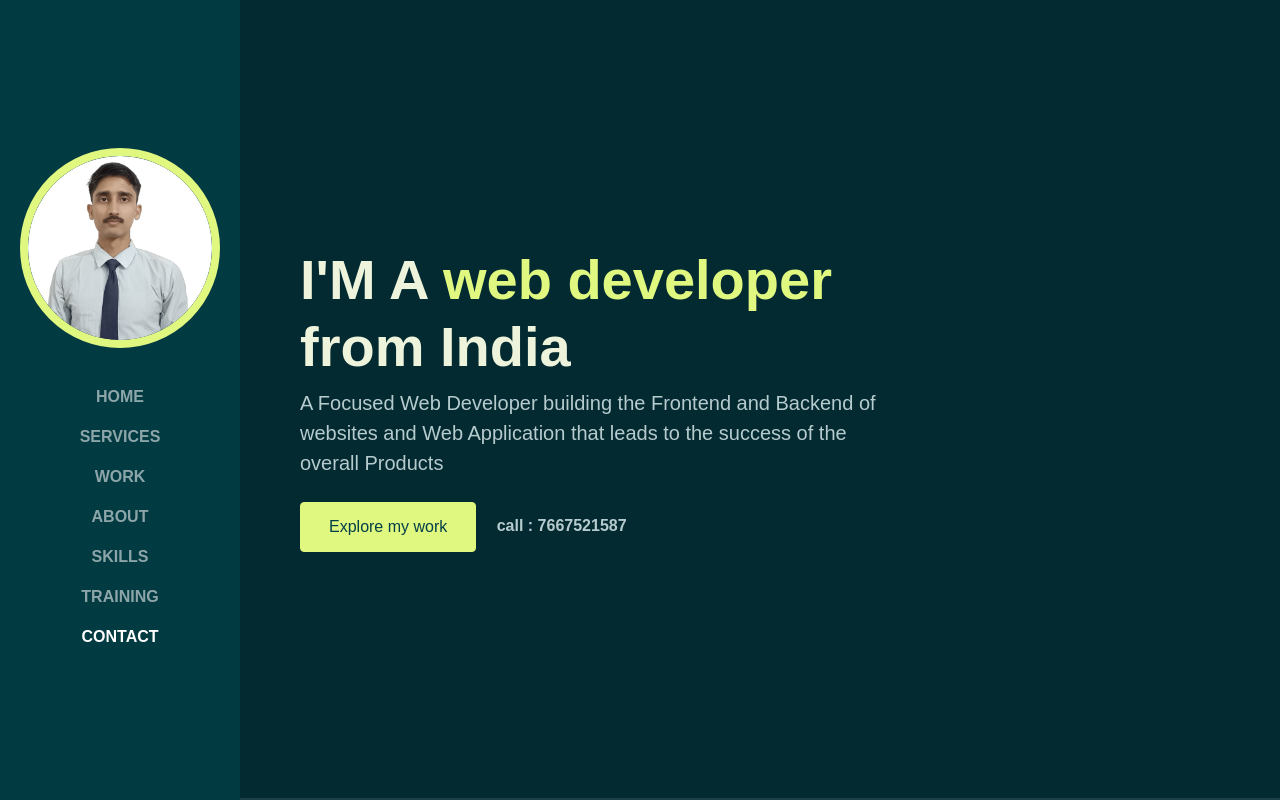
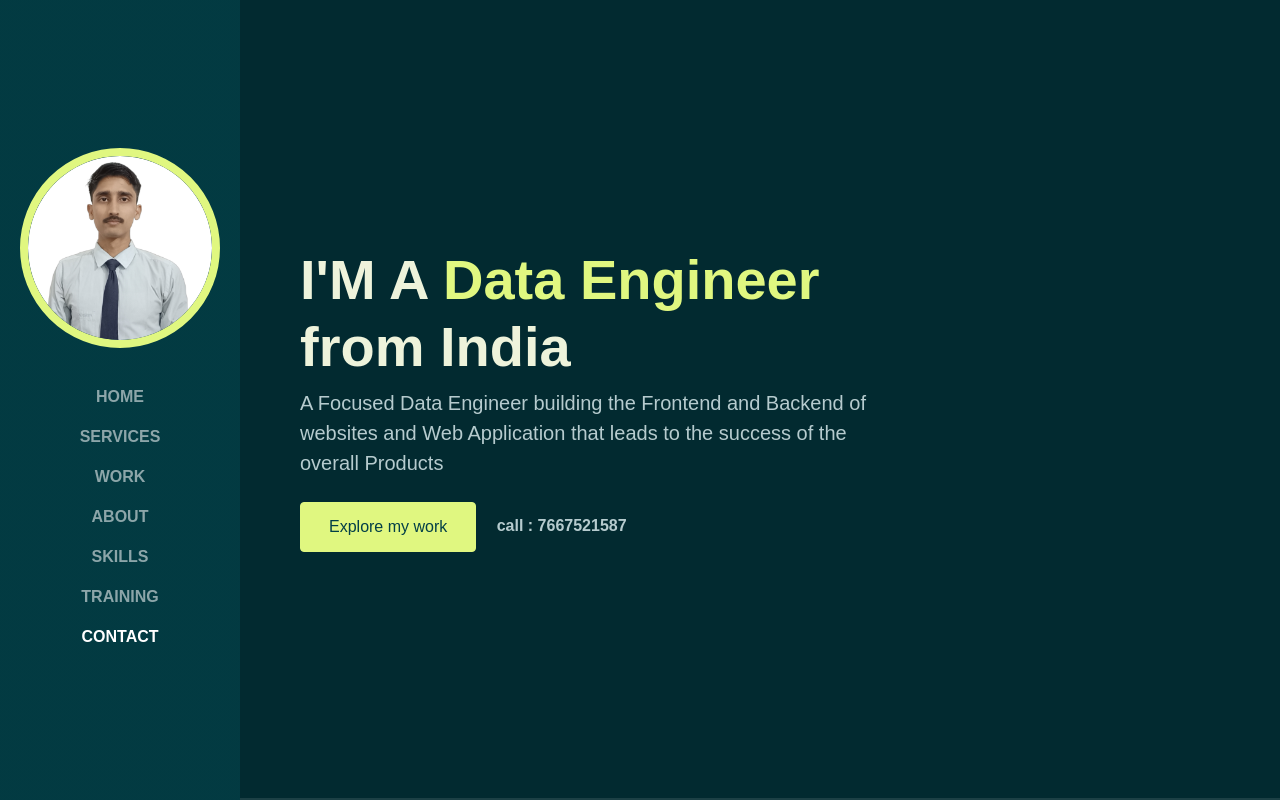
Before and after one commit to alok246/Alok, a plain HTML site: page index.html in a window 1280 px wide. Shown: the top 800 px of the page. Drawn offline with nearby package versions, Linux system fonts and the light colour scheme; a web font is replaced by a local one.

Commit message:
Update index.html

```diff
--- a/index.html
+++ b/index.html
@@ -62,8 +62,8 @@
                 <div class="container">
                     <div class="row">
                         <div class="col-lg-8">
-                            <h1 class="display-4 fw-bold">I'M A <span class="text-brand">web developer</span> from India</h1>
-                            <p class="lead mt-2 mb-4">A Focused Web Developer building the Frontend and Backend of websites and Web Application that leads to the success of the overall Products</p>
+                            <h1 class="display-4 fw-bold">I'M A <span class="text-brand">Data Engineer</span> from India</h1>
+                            <p class="lead mt-2 mb-4">A Focused Data Engineer building the Frontend and Backend of websites and Web Application that leads to the success of the overall Products</p>
                             <!-- set resume download button here -->
                             <a href="#work" class="btn btn-brand me-3">Explore my work</a>
                             <a href="#" class="link-custom">call : 7667521587</a>
@@ -74,7 +74,7 @@
                 <!-- <div class="container">
                     <div class="row">
                         <div class="col-lg-8">
-                            <h1>I'M A web developer from India</h1>
+                            <h1>I'M A Data Engineer from India</h1>
                             <p>Lorem ipsum dolor sit, amet consectetur adipisicing elit. nisi sed neque, ab consectetur doloremque voluptatem? Nostrum.</p>
                             <a href="#work" class="btn btn-brand">Explore my work</a>
                             <a href="#" class="btn btn-brand">call : 8367845768326</a>
```
